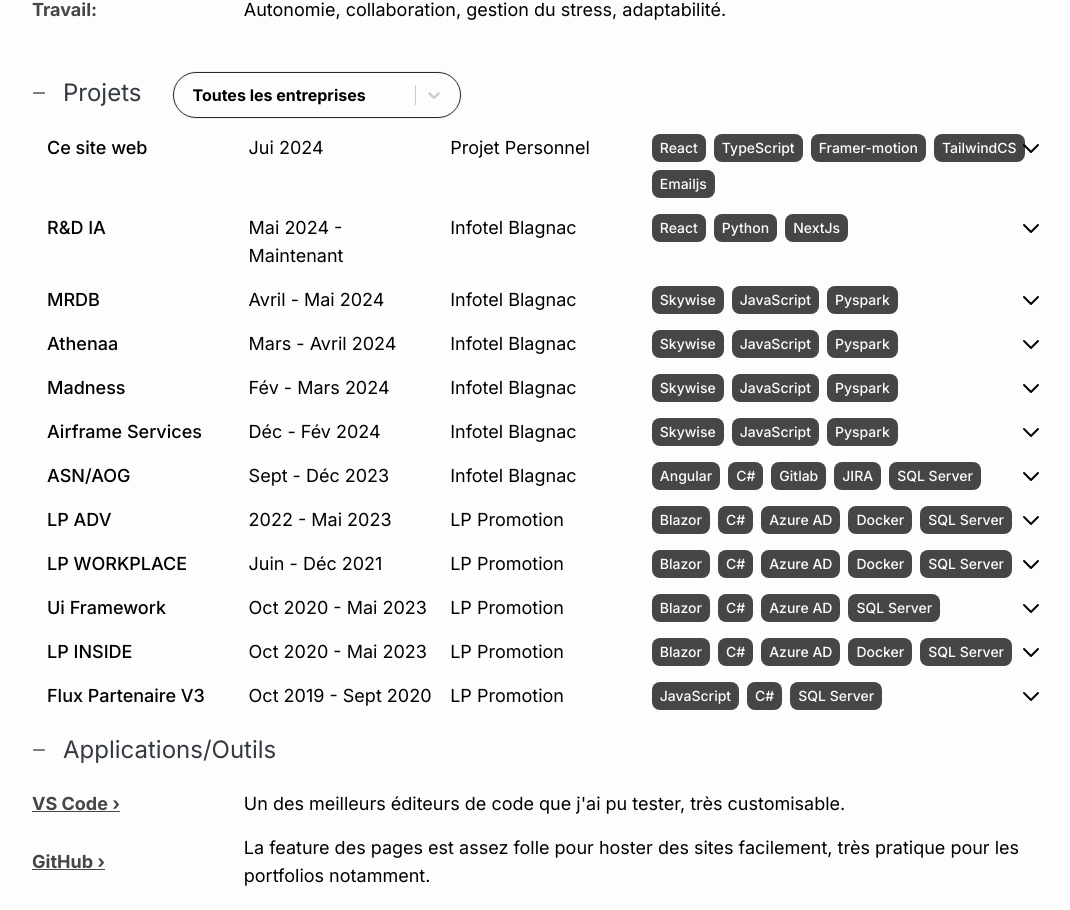
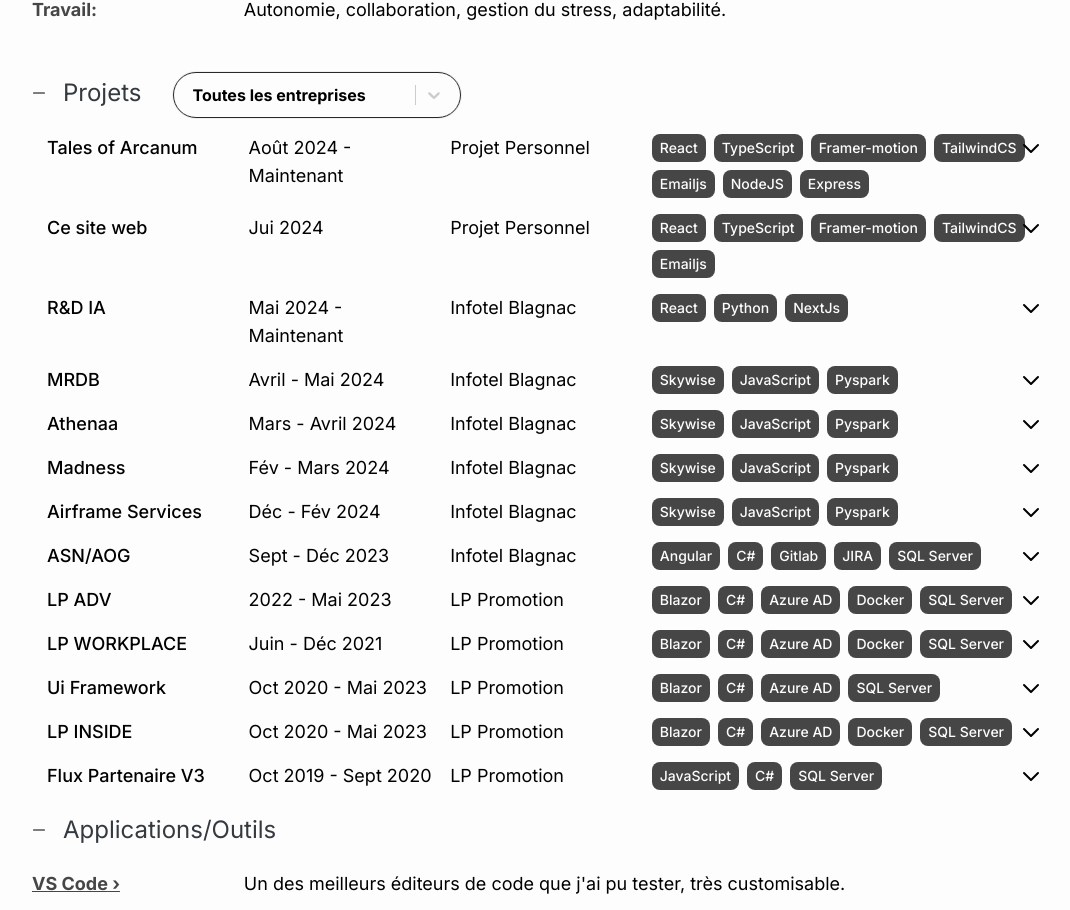
Before and after one commit to ThomasC317/websiteV2, a Next.js app: page /work in a window 1280 px wide. Shown: the part 970-1880 px from the top of the page, without its empty margins (97-1167 px from the left). Built offline with nearby package versions, Linux system fonts and the light colour scheme.

Commit message:
Updating experiences + cv

```diff
--- a/app/work/page.tsx
+++ b/app/work/page.tsx
@@ -17,12 +17,24 @@ const Experiences = () => {
 
   const projects = [
     {
+      title: "Tales of Arcanum",
+      year: "Août 2024 - Maintenant",
+      company: "Projet Personnel",
+      description: `Création d'un Clicker game avec des aspects RPG fantasy :<br/><br/>
+• Listage des tâches à réaliser, suivi via Trello. <br/>
+• Recherche d'inspiration pour proposer des fonctionnalités intéressantes. <br/>
+• Développement du lore du jeu.<br/>
+• Architecture du projet web & back. <br/>
+• Développement du jeu.
+`,
+      tags: ["React", "TypeScript", "Framer-motion", "TailwindCS", "Emailjs", "NodeJS", "Express"],
+    },
+    {
       title: "Ce site web",
       year: "Jui 2024",
       company: "Projet Personnel",
       description: `Création d'un nouveau site Portfolio :<br/><br/>
 • Recherche d'inspiration sur une liste conséquente de Portfolio pour imaginer un Portfolio original. <br/>
-• Création d'un design sur Canva. <br/>
 • Recherche de composants React pour simplifier les développements.<br/>
 • Développement du Portfolio & responsivité. <br/>
 • Développement de composants customisés (CommandPrompt, formulaire de contact).
```
Also changed, not shown: 1 other file (tests, documents, lock files or other folders).
